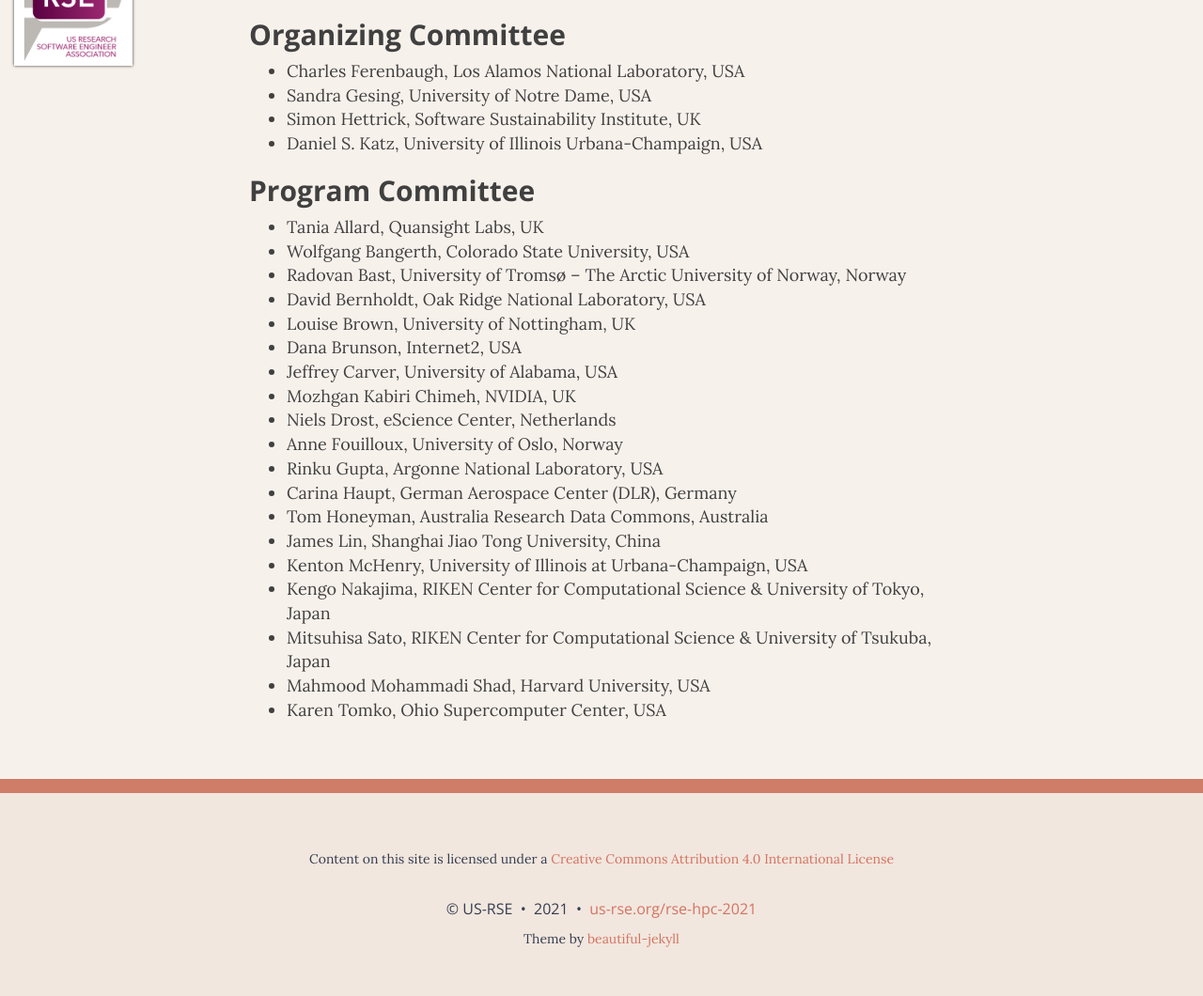
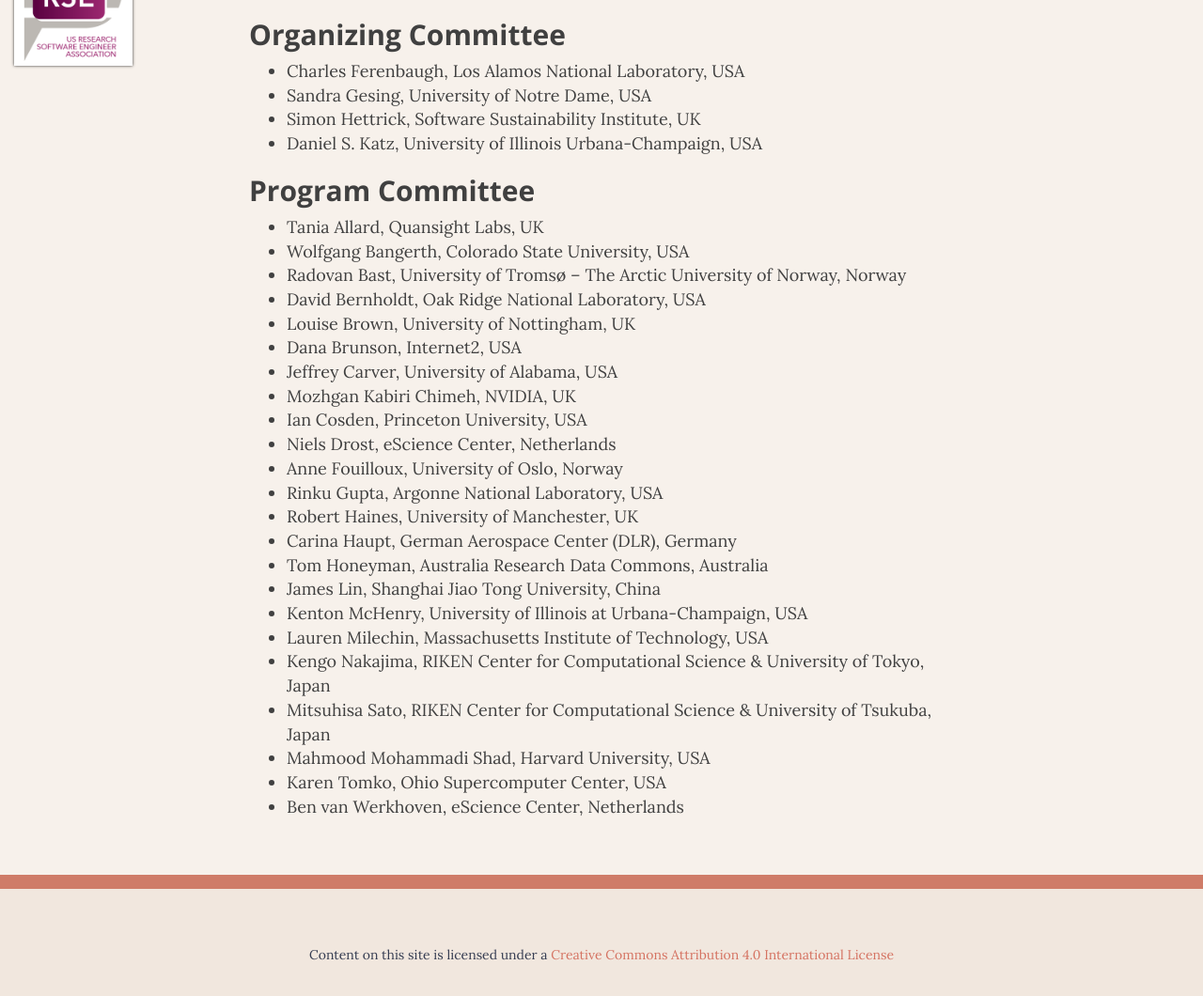
Before and after one commit to USRSE/rse-hpc-2021, a Jekyll site: the page built from pages/committee.md, in a window 1280 px wide and 1362 px high. Shown: the part 100-1160 px from the top of the window at 94% size. Built offline with Jekyll 4.4.1, drawn with Linux system fonts in a browser that asks for light colours; nearby versions of some CDN libraries; grey boxes are pictures that could not be loaded.

Commit message:
Add new PC members

```diff
--- a/pages/committee.md
+++ b/pages/committee.md
@@ -21,14 +21,18 @@
 - Dana Brunson, Internet2, USA
 - Jeffrey Carver, University of Alabama, USA
 - Mozhgan Kabiri Chimeh, NVIDIA, UK
+- Ian Cosden, Princeton University, USA
 - Niels Drost, eScience Center, Netherlands
 - Anne Fouilloux, University of Oslo, Norway
 - Rinku Gupta, Argonne National Laboratory, USA
+- Robert Haines, University of Manchester, UK
 - Carina Haupt, German Aerospace Center (DLR), Germany
 - Tom Honeyman, Australia Research Data Commons, Australia
 - James Lin, Shanghai Jiao Tong University, China
 - Kenton McHenry, University of Illinois at Urbana-Champaign, USA
+- Lauren Milechin, Massachusetts Institute of Technology, USA
 - Kengo Nakajima,  RIKEN Center for Computational Science & University of Tokyo, Japan
 - Mitsuhisa Sato, RIKEN Center for Computational Science & University of Tsukuba, Japan
 - Mahmood Mohammadi Shad, Harvard University, USA
 - Karen Tomko, Ohio Supercomputer Center, USA
+- Ben van Werkhoven, eScience Center, Netherlands
```
